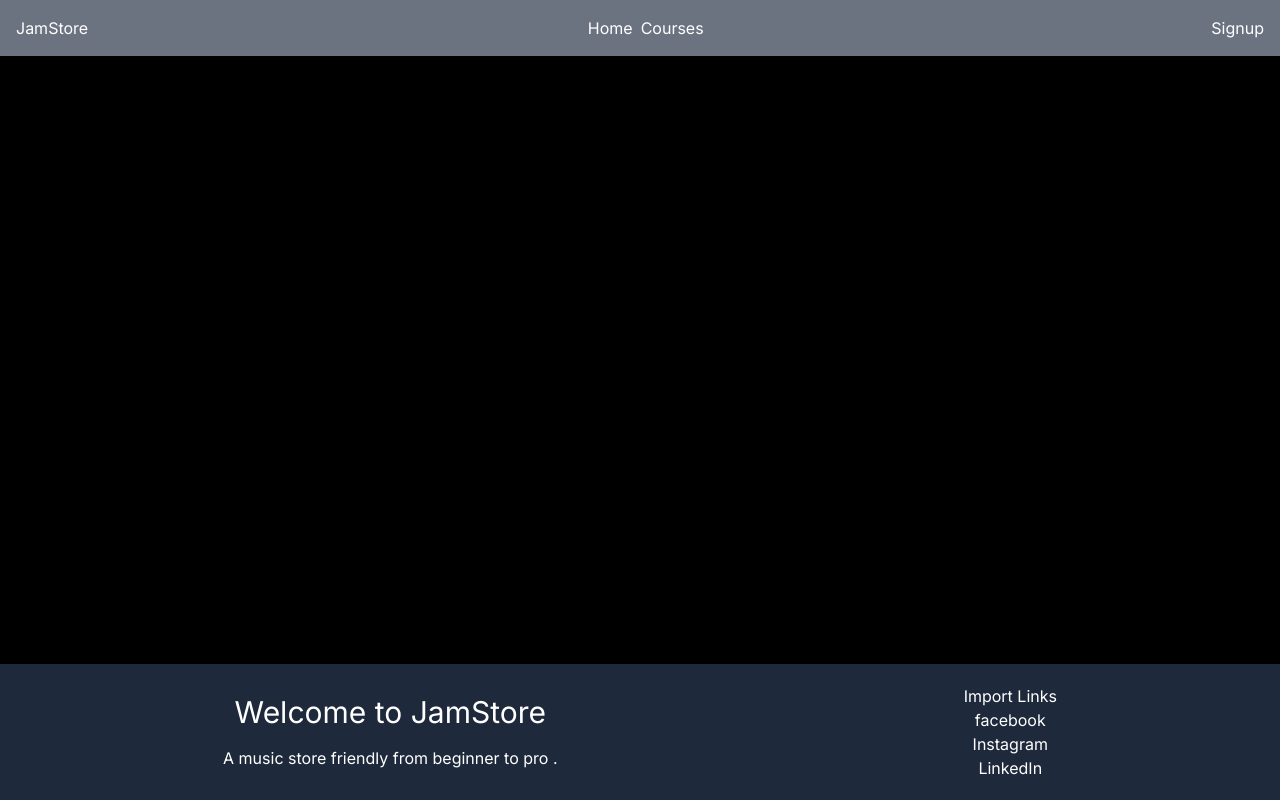
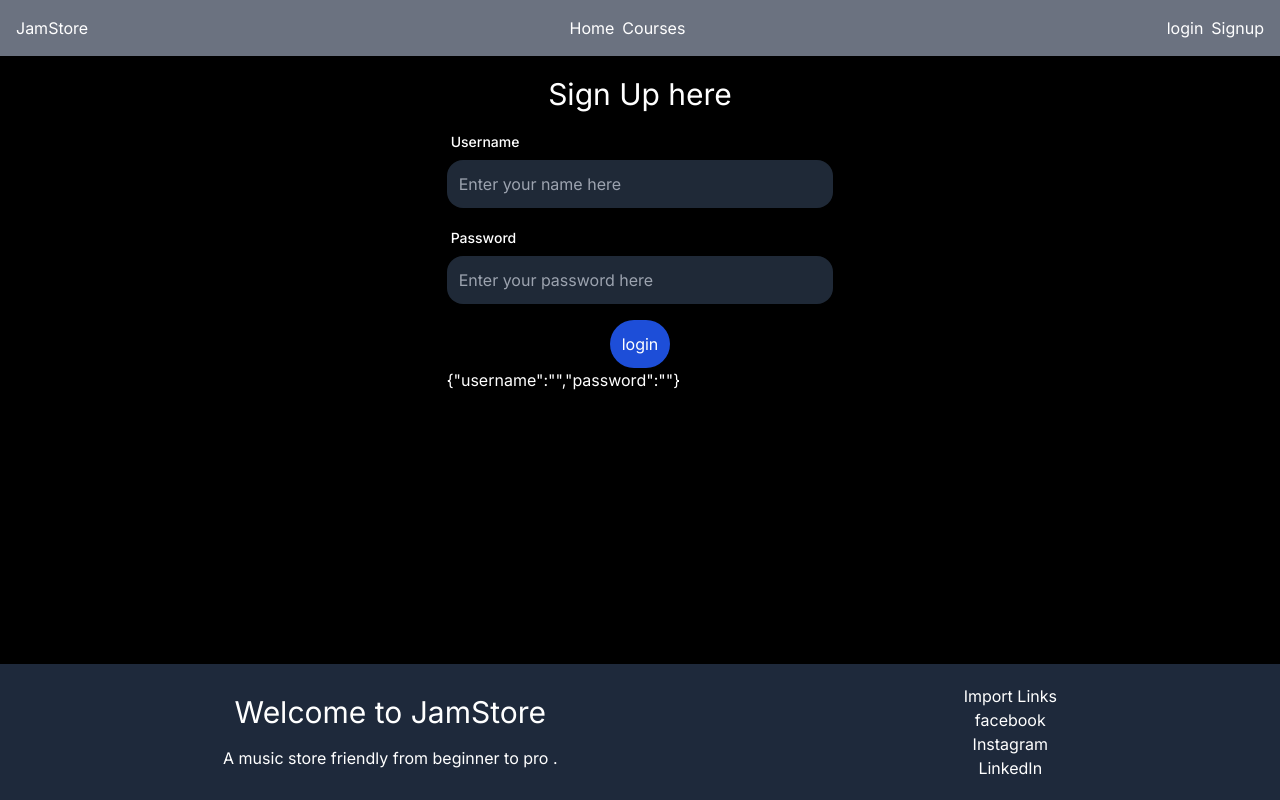
Before and after one commit to Yeshey-Gyatso/course-selling-app, a Next.js app in the folder course-selling-app/: page /login in a window 1280 px wide. Built offline with nearby package versions, Linux system fonts and the light colour scheme.

Commit message:
navigation and tweaks added for login

```diff
--- /dev/null
+++ b/course-selling-app/src/app/login/login.tsx
@@ -0,0 +1,108 @@
+"use client";
+
+
+import React, { useState } from 'react'
+import { toast } from 'react-toastify';
+
+const Login = () => {
+
+  const [user,setUser]=useState({
+    username:"",
+    password:"",
+  });
+
+  const doLogin=async(event: { preventDefault: () => void; })=>{
+    event.preventDefault();
+//   input validation
+  try {
+    const result = await loginApi(user);
+    console.log(result)
+    toast.success("Logged in successfully",{
+        position:"top-center",
+                              });
+        setUser(
+         {
+          username:"",
+          password:"",
+          }
+        )
+         } catch (error) {
+            console.log(error);
+              toast.error("error logging up",{
+               position:"top-center",
+    });
+    }
+   }
+
+  return (
+    <div className='grid grid-cols-12 justify-center'>
+        <div className='  col-span-4 col-start-5'>
+          <div className=' p-5'>
+
+            <h1 className=' text-3xl text-center'>Sign Up here</h1>
+            <form action="#!" onSubmit={doLogin} className='mt-5'  >
+              {/* name */}
+              <div className=' mt-5'>
+                <label htmlFor="user_name"
+                className='block text-sm font-medium mb-2 ps-1'
+                >Username</label>
+                <input
+                 type="text"
+                 className='w-full p-3 rounded-2xl bg-gray-800
+                 focus:ring-gray-400 border-gray-800'
+                 placeholder='Enter your name here'
+                 id='user_name'
+                 onChange={(e)=>{
+                  setUser({
+                    ...user,
+                    username:e.target.value,
+                  });
+                 }}
+                 value={user.username}
+
+                 />
+
+              </div>
+
+
+              {/* password */}
+              <div className=' mt-5'>
+                <label htmlFor="user_password"
+                className='block text-sm font-medium mb-2 ps-1'
+                >Password</label>
+                <input
+                 type="password"
+                 className='w-full p-3 rounded-2xl bg-gray-800
+                 focus:ring-gray-400 border-gray-800'
+                 placeholder='Enter your password here'
+                 id='user_password'
+                 onChange={(e)=>{
+                  setUser({
+                    ...user,
+                    password:e.target.value,
+                  });
+                 }}
+                 value={user.password}
+                 />
+
+              </div>
+
+             <div className='flex justify-center gap-x-4 mt-4'>
+                    <button
+                    type='submit'
+                    className=' bg-blue-700 p-3 rounded-full
+                     hover:bg-blue-800 '>login</button>
+                     {/* <button className=' bg-orange-600 p-3 rounded-full
+                     hover:bg-orange-800 '>Reset</button> */}
+                </div>
+
+              {JSON.stringify(user)}
+            </form>
+          </div>
+        </div>
+
+    </div>
+  )
+}
+
+export default Login;
--- a/course-selling-app/src/app/login/page.jsx
+++ b/course-selling-app/src/app/login/page.jsx
@@ -1,9 +1,12 @@
+import Login from './login'
 import React from 'react'
-
-const Login = () => {
+export const metadata={
+    title:"Login:JamStore"
+};
+const Loginpage = () => {
   return (
-    <div></div>
+    <Login/>
   )
 }
 
-export default Login
+export default Loginpage
--- a/course-selling-app/src/components/CustomNavbar.tsx
+++ b/course-selling-app/src/components/CustomNavbar.tsx
@@ -19,7 +19,7 @@ const CustomNavbar = () => {
             </div>
         <div><ul className='flex   space-x-2 '>
                 <li>
-               <Link href={'/login'}></Link>
+               <Link href={'/login'}>login</Link>
                 </li>
                 <li>
                   <Link href={'/signupUser'}>Signup</Link>
```
